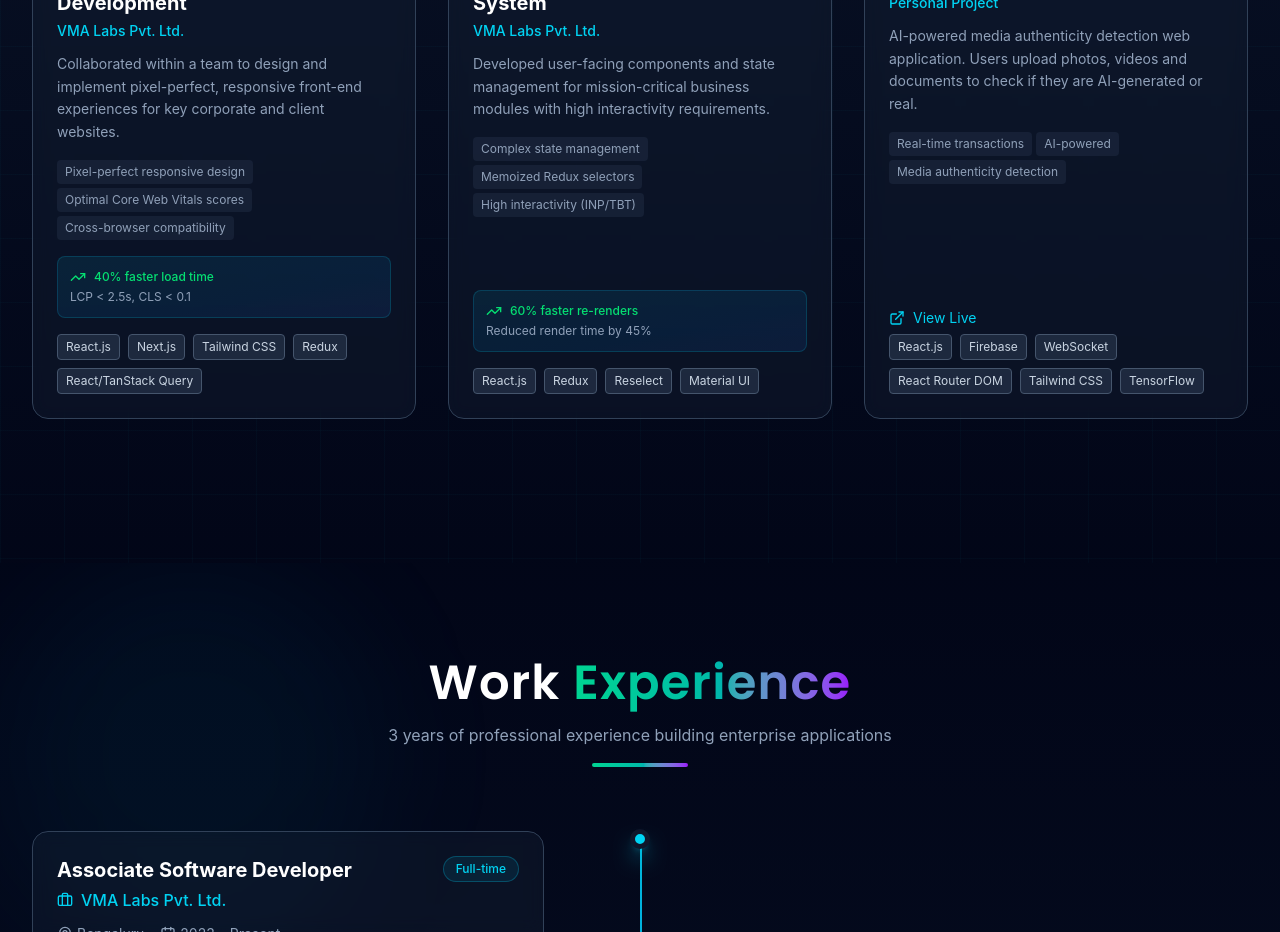
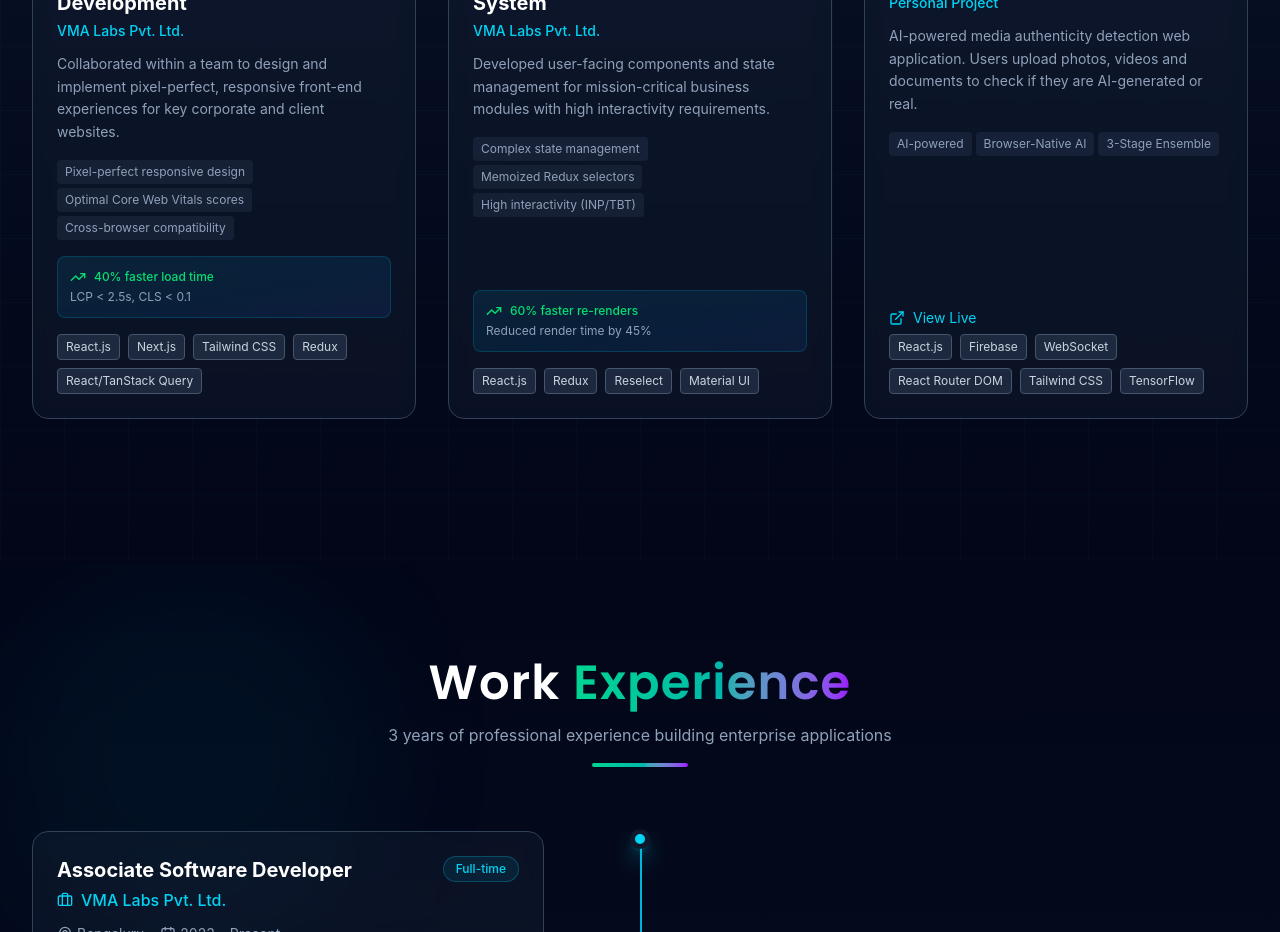
Before and after one commit to nitin6080/portfolio, a React (Vite) app: page / in a window 1280 px wide. Shown: the part 3760-4692 px from the top of the page. Built offline with nearby package versions, Linux system fonts and the light colour scheme; a web font is replaced by a local one.

Commit message:
Authentiscan feats updated

```diff
--- a/src/data/portfolioData.js
+++ b/src/data/portfolioData.js
@@ -208,14 +208,14 @@ export const portfolioData = {
         "TensorFlow",
       ],
       features: [
-        "Real-time transactions",
         "AI-powered",
+        "Browser-Native AI",
+        "3-Stage Ensemble",
         "Media authenticity detection",
-        "Export functionality",
+        "Real-time international transactions",
+        // "Export functionality",
         "Visual Heatmap",
-        "Browser-Native AI",
         "Zero Privacy Risk",
-        "3-Stage Ensemble",
       ],
       category: "Personal",
       liveUrl: "https://authentiscan-pi.vercel.app/",
```
